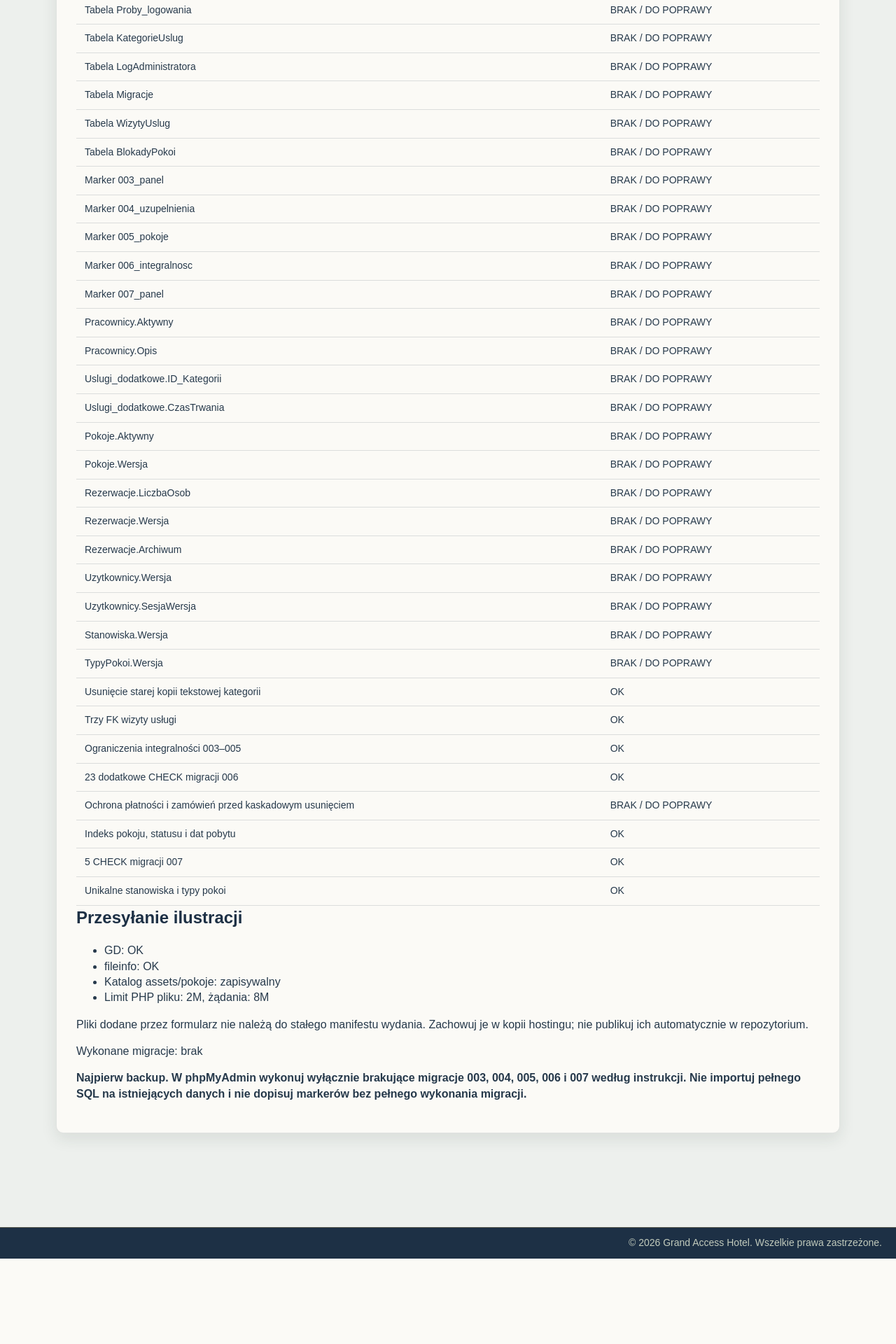
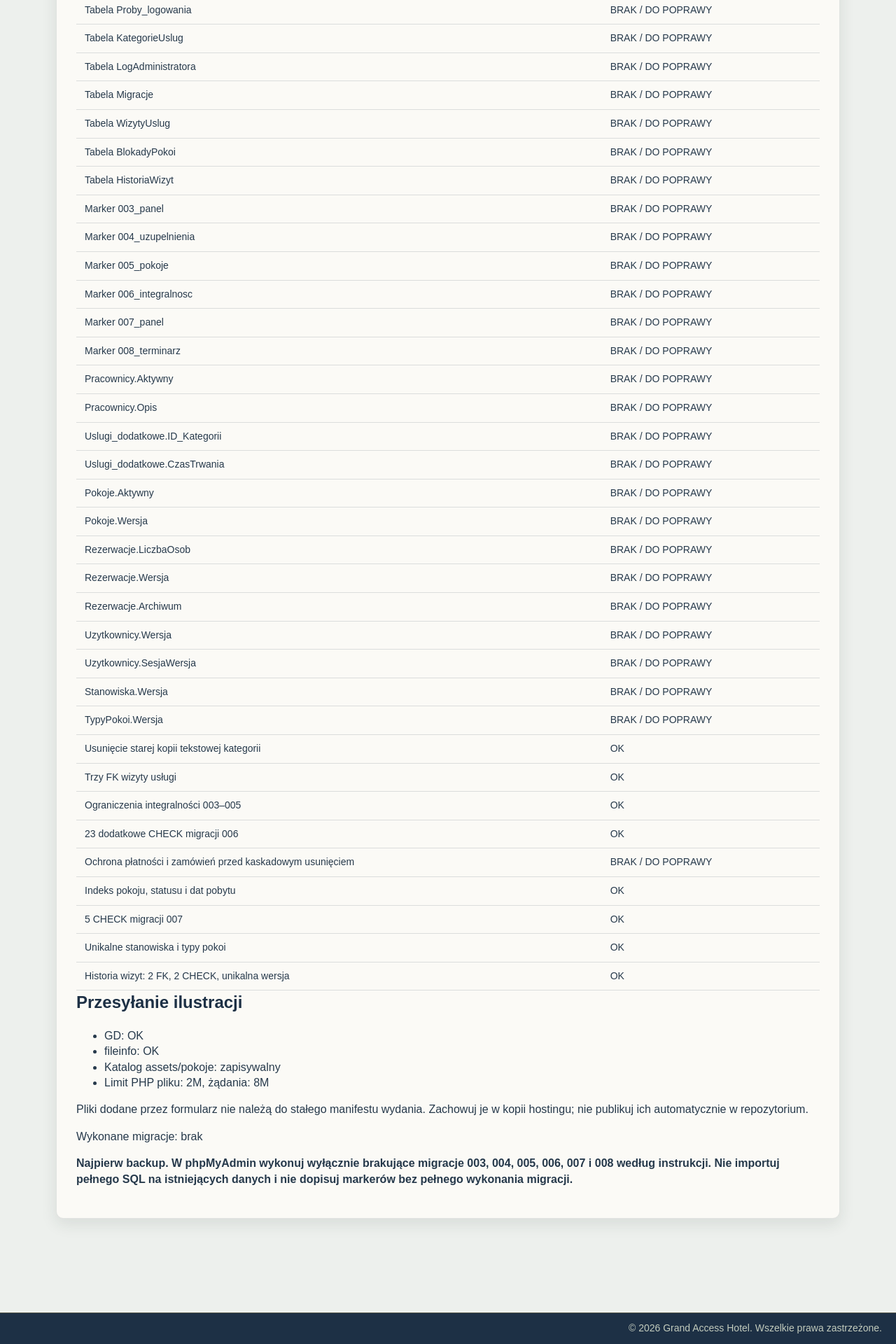
Before and after one commit to grayishghost/System-rezerwacji-us-ug, a PHP site: page /public/admin/instalacja.php in a window 1280 px wide. Shown: the part 2134-4054 px from the top of the page at 70% size. Before the commit the page ends 3932 px from the top, so only its background shows below. Run offline with PHP 8.4, Linux system fonts and the light colour scheme; the visitor is signed in with stand-in values (Sample User, id 1); data comes from the database, SQL or seed files in the repository; both versions use the stored data as it was after the commit; some libraries are stand-ins or nearby versions.

Commit message:
Dodanie terminarza a takze uruchomienie plikow instalacji dla panelu administratora

```diff
--- a/includes/instalacja.php
+++ b/includes/instalacja.php
@@ -7,10 +7,10 @@ function gah_installation(PDO $pdo): array
     foreach ($c as $v) { $columns[$v[0]][]=$v[1]; }
     $markers=in_array('Migracje',$tables,true) ? $pdo->query('SELECT Nazwa FROM Migracje ORDER BY Nazwa')->fetchAll(PDO::FETCH_COLUMN) : [];
     $checks=[['element'=>'PHP co najmniej 8.1','ok'=>version_compare(PHP_VERSION,'8.1.0','>=')],['element'=>'pdo_mysql','ok'=>extension_loaded('pdo_mysql')],['element'=>'mbstring','ok'=>extension_loaded('mbstring')]];
-    foreach (['Uzytkownicy','Stanowiska','Pracownicy','TypyPokoi','Pokoje','Uslugi_dodatkowe','Pracownicy_Uslugi','Rezerwacje','Platnosci','ZamowieniaUslugi','GrafikPracownikow','Proby_logowania','KategorieUslug','LogAdministratora','Migracje','WizytyUslug','BlokadyPokoi'] as $t) {
+    foreach (['Uzytkownicy','Stanowiska','Pracownicy','TypyPokoi','Pokoje','Uslugi_dodatkowe','Pracownicy_Uslugi','Rezerwacje','Platnosci','ZamowieniaUslugi','GrafikPracownikow','Proby_logowania','KategorieUslug','LogAdministratora','Migracje','WizytyUslug','BlokadyPokoi','HistoriaWizyt'] as $t) {
         $checks[]=['element'=>'Tabela '.$t,'ok'=>in_array($t,$tables,true)];
     }
-    foreach (['003_panel','004_uzupelnienia','005_pokoje','006_integralnosc','007_panel'] as $m) { $checks[]=['element'=>'Marker '.$m,'ok'=>in_array($m,$markers,true)]; }
+    foreach (['003_panel','004_uzupelnienia','005_pokoje','006_integralnosc','007_panel','008_terminarz'] as $m) { $checks[]=['element'=>'Marker '.$m,'ok'=>in_array($m,$markers,true)]; }
     foreach (['Pracownicy'=>['Aktywny','Opis'],'Uslugi_dodatkowe'=>['ID_Kategorii','CzasTrwania'],'Pokoje'=>['Aktywny','Wersja'],'Rezerwacje'=>['LiczbaOsob','Wersja','Archiwum'],'Uzytkownicy'=>['Wersja','SesjaWersja'],'Stanowiska'=>['Wersja'],'TypyPokoi'=>['Wersja']] as $t=>$fields) {
         foreach ($fields as $f) { $checks[]=['element'=>$t.'.'.$f,'ok'=>in_array($f,$columns[$t] ?? [],true)]; }
     }
@@ -29,6 +29,8 @@ function gah_installation(PDO $pdo): array
     $checks[]=['element'=>'5 CHECK migracji 007','ok'=>(int)$q->fetchColumn()===5];
     $q=$pdo->query("SELECT COUNT(*) FROM information_schema.TABLE_CONSTRAINTS WHERE TABLE_SCHEMA=DATABASE() AND CONSTRAINT_TYPE='UNIQUE' AND CONSTRAINT_NAME IN ('uq_i007_stanowisko','uq_i007_typ')");
     $checks[]=['element'=>'Unikalne stanowiska i typy pokoi','ok'=>(int)$q->fetchColumn()===2];
+    $q=$pdo->query("SELECT COUNT(*) FROM information_schema.TABLE_CONSTRAINTS WHERE TABLE_SCHEMA=DATABASE() AND TABLE_NAME='HistoriaWizyt' AND CONSTRAINT_NAME IN ('chk_i008_historia_wersja','chk_i008_historia_daty','uq_i008_historia_wersja','fk_i008_historia_wizyta','fk_i008_historia_autor')");
+    $checks[]=['element'=>'Historia wizyt: 2 FK, 2 CHECK, unikalna wersja','ok'=>(int)$q->fetchColumn()===5];
     $ready=!in_array(false,array_column($checks,'ok'),true);
     return ['ready'=>$ready,'checks'=>$checks,'markers'=>$markers,'php'=>PHP_VERSION,'db'=>$pdo->getAttribute(PDO::ATTR_SERVER_VERSION)];
 }
@@ -50,7 +52,7 @@ function gah_release_check(): array
 function gah_integrity_data(PDO $pdo): array
 {
     $rows=[];
-    $sql=file_get_contents(__DIR__.'/../database/PRZED_006_ODCZYT.sql');
+    $sql=file_get_contents(__DIR__.'/../database/PRZED_006_ODCZYT.sql')."\n".file_get_contents(__DIR__.'/../database/PO_008_ODCZYT.sql');
     foreach (preg_split('/;\s*(?:\n|$)/',trim($sql)) as $statement) {
         if (trim($statement)!=='') { $rows[]=$pdo->query($statement)->fetch(PDO::FETCH_ASSOC); }
     }
--- a/public/admin/instalacja.php
+++ b/public/admin/instalacja.php
@@ -21,6 +21,6 @@ require __DIR__ . '/../../includes/header.php'; ?>
 <?php if ($data): ?><h2>Odczyt kontroli danych</h2><p>Wyniki większe od zera wymagają analizy. Ta kontrola nie naprawia danych. Nie zastępuje blokad transakcyjnych przy rezerwowaniu.</p><div class="table-wrap"><table class="panel-table"><thead><tr><th>Reguła</th><th>Naruszenia</th></tr></thead><tbody><?php foreach ($data as $d): ?><tr><td><?= e($d['Regula']) ?></td><td><?= (int)$d['Niepoprawne'] ?></td></tr><?php endforeach; ?></tbody></table></div><?php endif; ?>
 <h2>Przesyłanie ilustracji</h2><ul><li>GD: <?= extension_loaded('gd')?'OK':'BRAK — włącz rozszerzenie PHP GD' ?></li><li>fileinfo: <?= extension_loaded('fileinfo')?'OK':'BRAK — włącz rozszerzenie fileinfo' ?></li><li>Katalog assets/pokoje: <?= is_writable(__DIR__.'/../../assets/pokoje')?'zapisywalny':'brak prawa zapisu — sprawdź właściciela i uprawnienia katalogu' ?></li><li>Limit PHP pliku: <?= e(ini_get('upload_max_filesize')) ?>, żądania: <?= e(ini_get('post_max_size')) ?></li></ul><p>Pliki dodane przez formularz nie należą do stałego manifestu wydania. Zachowuj je w kopii hostingu; nie publikuj ich automatycznie w repozytorium.</p>
 <p>Wykonane migracje: <?= e(implode(', ',$state['markers']) ?: 'brak') ?></p>
-<?php if (!$state['ready']): ?><p><strong>Najpierw backup. W phpMyAdmin wykonuj wyłącznie brakujące migracje 003, 004, 005, 006 i 007 według instrukcji. Nie importuj pełnego SQL na istniejących danych i nie dopisuj markerów bez pełnego wykonania migracji.</strong></p><?php endif; ?>
+<?php if (!$state['ready']): ?><p><strong>Najpierw backup. W phpMyAdmin wykonuj wyłącznie brakujące migracje 003, 004, 005, 006, 007 i 008 według instrukcji. Nie importuj pełnego SQL na istniejących danych i nie dopisuj markerów bez pełnego wykonania migracji.</strong></p><?php endif; ?>
 <?php if ($state['ready'] && !$release['changed']): ?><a class="booking-button room-button" href="index.php">Otwórz pełny pulpit administratora</a><?php endif; ?>
 </section></main><?php require __DIR__ . '/../../includes/footer.php'; ?>
```
Also changed, not shown: database/DEMO_TERMINARZ.sql (added, +10 -0 lines).
